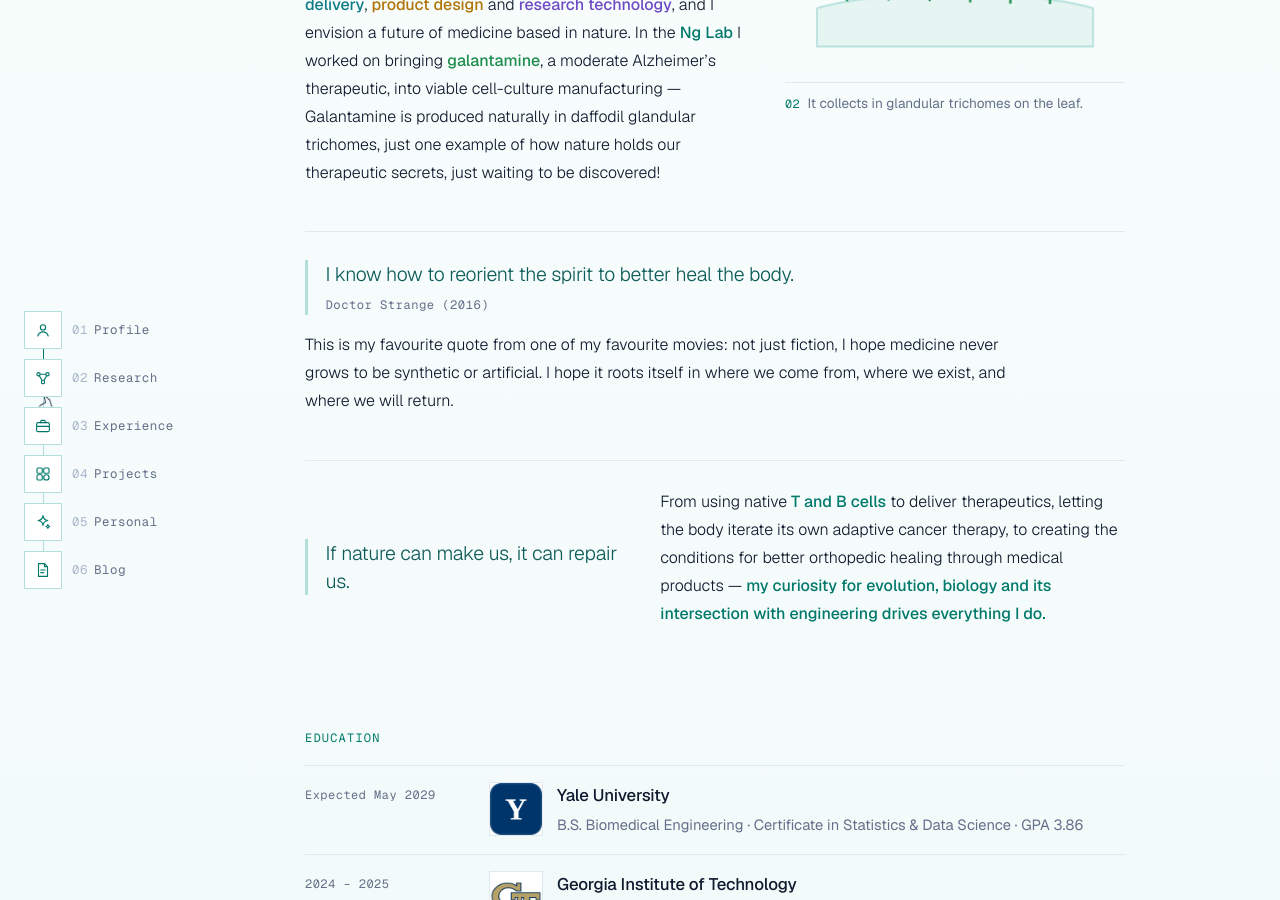
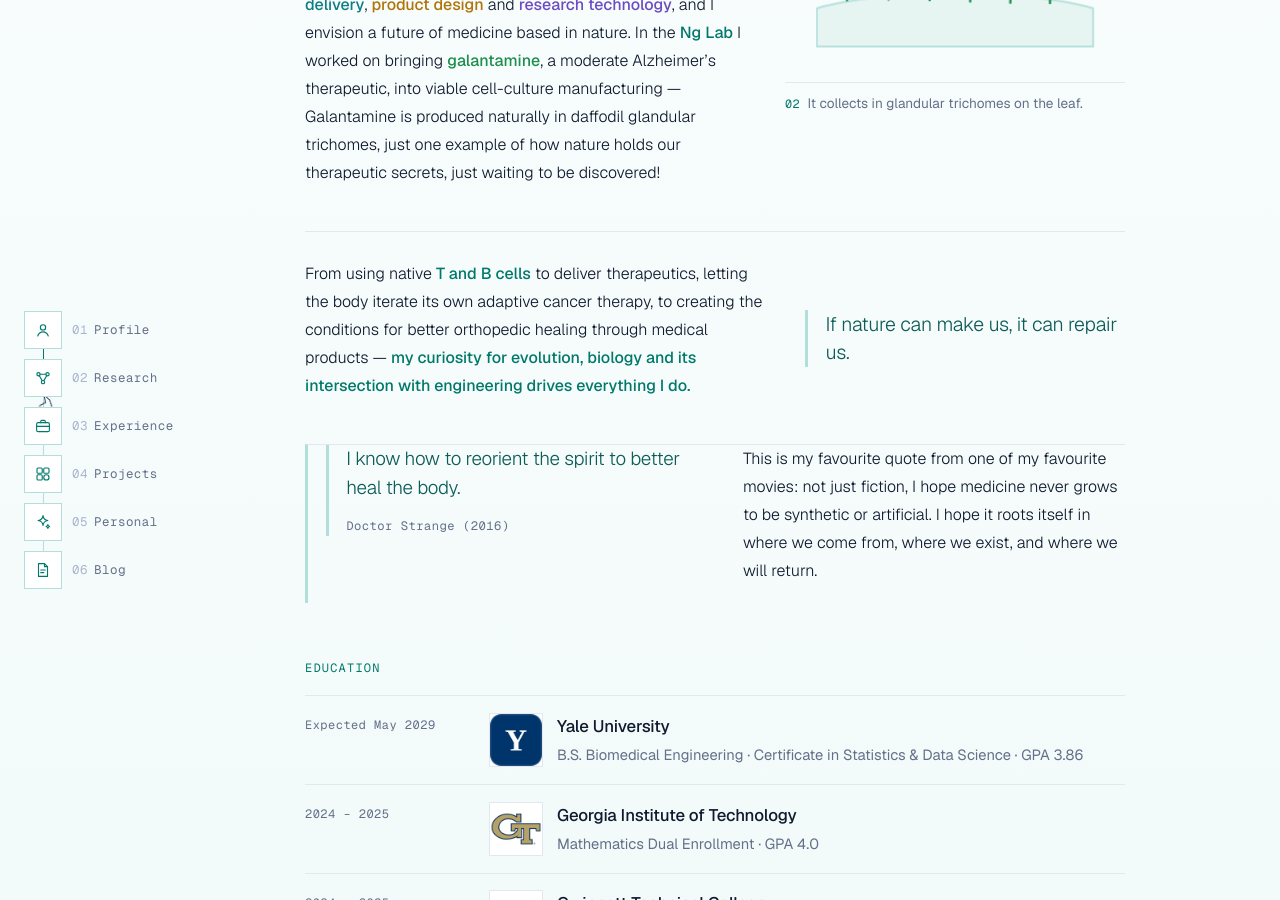
Before and after one commit to yuvinkang/yuvinkang.github.io, a Jekyll site: the page built from index.html, in a window 1280 px wide and 900 px high, scrolled down 2045 px. Built offline with Jekyll 4.4.1, drawn with Linux system fonts in a browser that asks for light colours.

Commit message:
Profile: closing film quote as a fade-in, float-up block with the commentary beside it
Co-Authored-By: Claude Opus 5 <noreply@anthropic.com>
Claude-Session: https://claude.ai/code/session_017Z78FSeqpXP4Zi2i8dSmiZ

```diff
--- a/_includes/section-profile.html
+++ b/_includes/section-profile.html
@@ -2,16 +2,16 @@
 
 <div class="bio">
   {% for b in p.bio %}
-  <div class="bio-block{% if b.aside %} has-aside{% else %} no-aside{% endif %}{% if b.lead %} is-lead{% endif %}{% if b.side %} aside-{{ b.side }}{% endif %}" style="--i: {{ forloop.index }}">
-    <div class="bio-text prose">
-      {% if b.quote %}
-      <figure class="bio-film">
-        <blockquote>{{ b.quote }}</blockquote>
-        {% if b.cite %}<figcaption class="mono">{{ b.cite }}</figcaption>{% endif %}
-      </figure>
-      {% endif %}
-      {{ b.text | markdownify }}
-    </div>
+  <div class="bio-block{% if b.aside %} has-aside{% else %} no-aside{% endif %}{% if b.lead %} is-lead{% endif %}{% if b.side %} aside-{{ b.side }}{% endif %}{% if b.class %} bio-{{ b.class }}{% endif %}{% if b.dialogue %} has-film{% endif %}" style="--i: {{ forloop.index }}">
+    {% if b.dialogue %}
+    <figure class="bio-film">
+      {% for line in b.dialogue %}
+      <p class="film-line" style="--i: {{ forloop.index }}">{{ line }}</p>
+      {% endfor %}
+      {% if b.cite %}<figcaption class="mono film-cite" style="--i: {{ b.dialogue | size | plus: 1 }}">{{ b.cite }}</figcaption>{% endif %}
+    </figure>
+    {% endif %}
+    <div class="bio-text prose">{{ b.text | markdownify }}</div>
     {% if b.aside %}
     <div class="bio-aside">
       {% case b.aside %}
--- a/assets/css/style.css
+++ b/assets/css/style.css
@@ -811,11 +811,23 @@ body { background: transparent; }
 .bio-text strong { font-weight: 500; color: var(--tint-deep); }
 .bio-fig { display: flex; align-items: center; justify-content: center; }
 .bio-fig svg { width: 100%; height: auto; max-width: 320px; }
-/* a quotation set above its own commentary */
-.bio-film { margin: 0 0 1rem; padding: 0 0 0 1.1rem; border-left: 3px solid var(--tint); }
-.bio-film blockquote { margin: 0; padding: 0; background: transparent; border-left: 0; font-size: 1.22rem; font-weight: 300; line-height: 1.45;
-  color: var(--brand); letter-spacing: -0.015em; }
-.bio-film figcaption { margin-top: .45rem; color: var(--muted); font-size: .76rem; }
+/* the closing film quote: lines fade in and float up one after another,
+   with the commentary beside them */
+.bio-block.has-film { grid-template-columns: minmax(0, 1fr) minmax(0, 1fr); align-items: start; }
+.bio-film { margin: 0; padding: 0 0 0 1.1rem; border-left: 3px solid var(--tint); }
+.film-line {
+  margin: 0 0 .7rem; font-size: 1.18rem; font-weight: 300; line-height: 1.5;
+  color: var(--brand); letter-spacing: -0.015em;
+}
+.film-line:last-of-type { margin-bottom: .9rem; }
+.film-cite { color: var(--muted); font-size: .76rem; }
+.js .film-line, .js .film-cite { opacity: 0; transform: translateY(16px); }
+.js .reveal.is-visible .film-line,
+.js .reveal.is-visible .film-cite {
+  animation: filmIn .85s var(--ease) forwards;
+  animation-delay: calc(var(--i) * 700ms + 200ms);
+}
+@keyframes filmIn { to { opacity: 1; transform: none; } }
 .bio-quote {
   margin: 0; padding: 0 0 0 1.1rem; border-left: 3px solid var(--tint);
   font-size: 1.22rem; font-weight: 300; line-height: 1.45; color: var(--brand); letter-spacing: -0.015em;
@@ -893,6 +905,7 @@ body { background: transparent; }
 
 @media (max-width: 900px) {
   .bio-block.has-aside,
+  .bio-block.has-film,
   .bio-block:nth-of-type(even).has-aside { grid-template-columns: 1fr; gap: 1.6rem; }
   .bio-block:nth-of-type(even) .bio-aside { order: 0; }
   .bio-block.is-lead .bio-text p { font-size: 1.2rem; }
```
Also changed, not shown: CLAUDE.md (+2 -2 lines), _data/profile.yml (+10 -6 lines).
